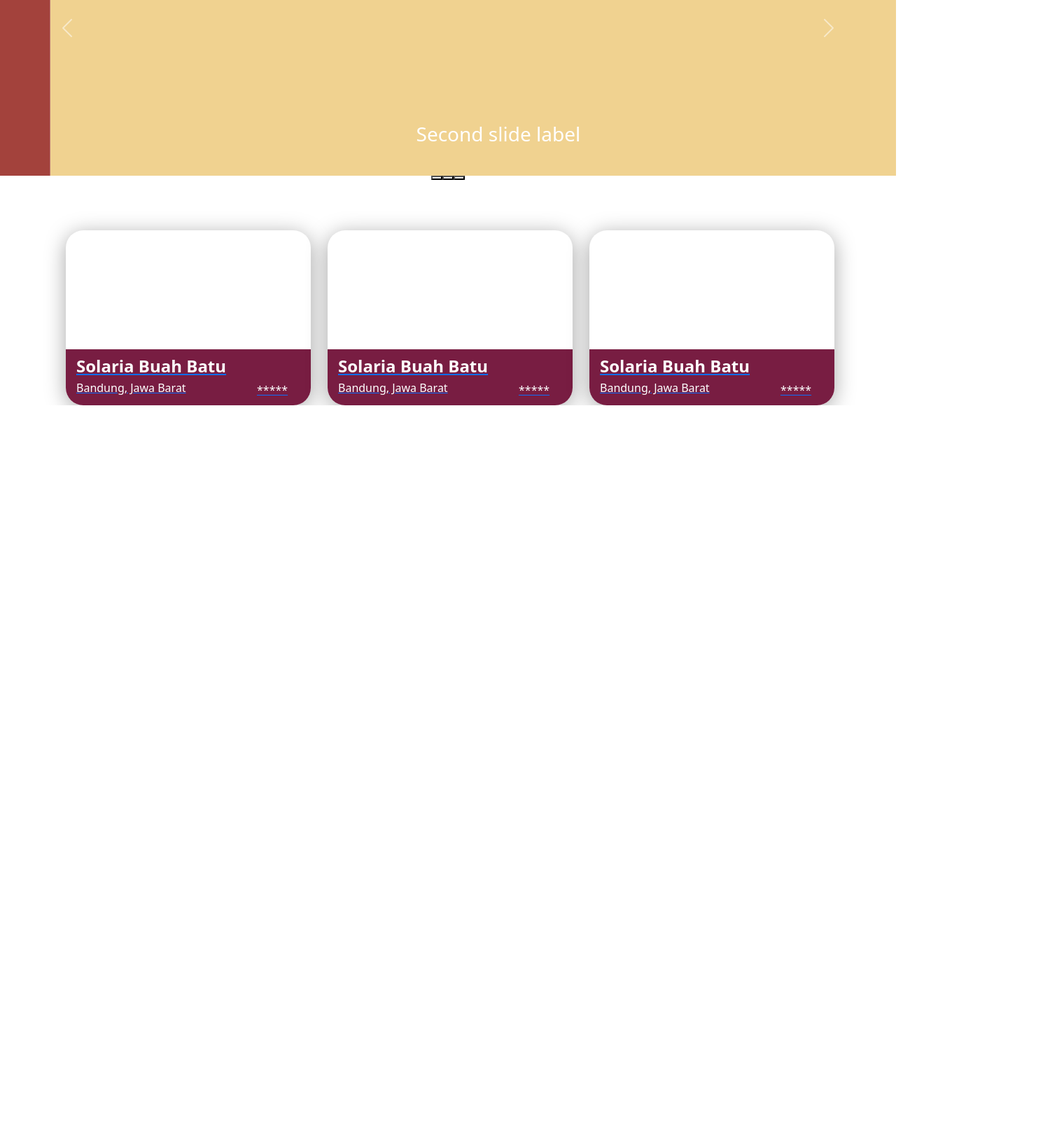
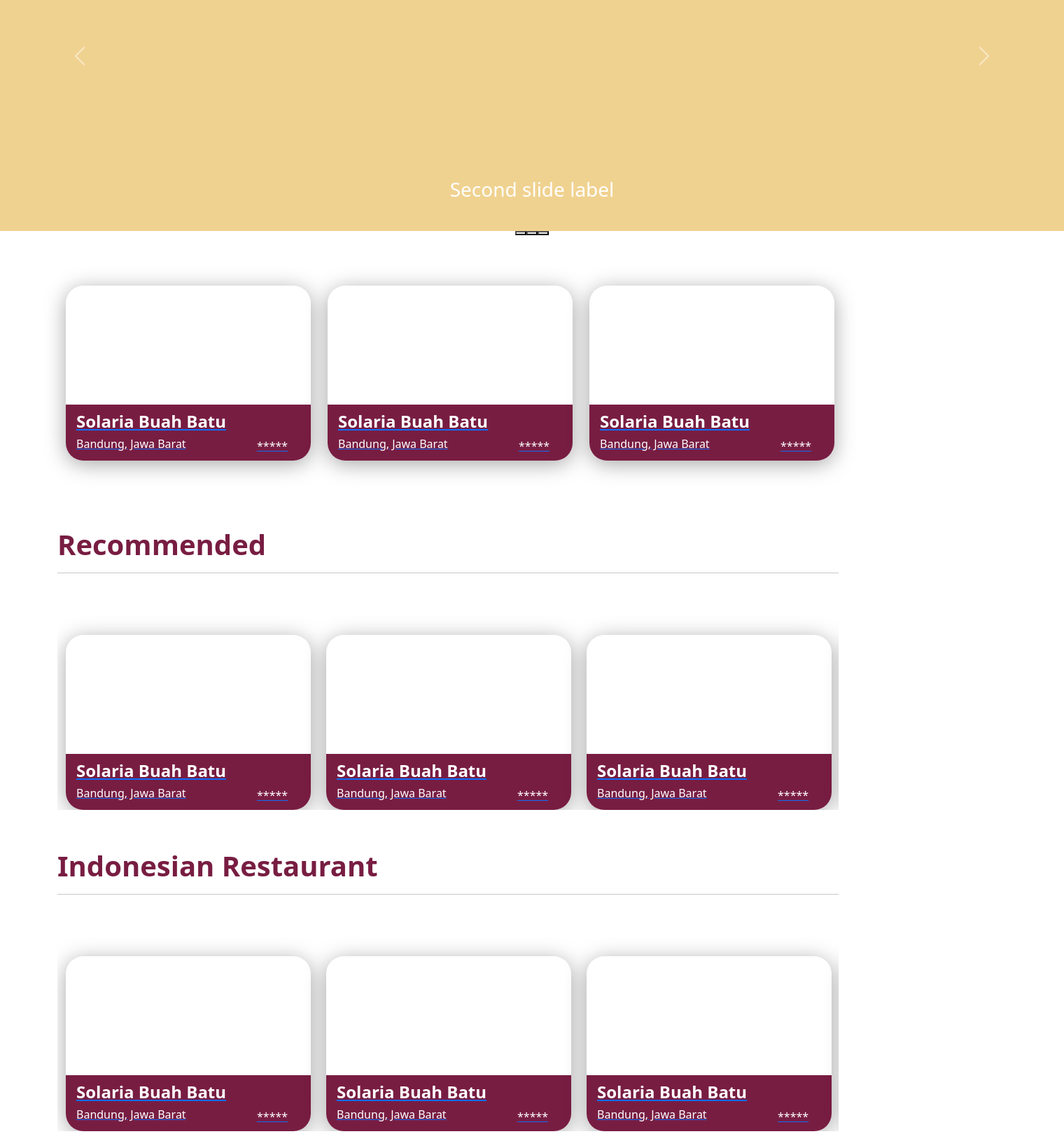
Before and after one commit to matthewfelixr/bro.di, a Next.js app: page /dashboard in a window 1280 px wide. Shown: the part 256-1896 px from the top of the page at 70% size, 1520 px wide, since content can reach past the window. Before the commit the page ends 835 px from the top, so only its background shows below. Built offline with nearby package versions, Linux system fonts and the light colour scheme.

Commit message:
carousel fix + carousel lainnya, azw

```diff
--- a/next.config.js
+++ b/next.config.js
@@ -1,6 +1,17 @@
 /** @type {import('next').NextConfig} */
+const webpack = require("webpack");
 const nextConfig = {
   reactStrictMode: true,
+  webpack: (config, { buildId, dev, isServer, defaultLoaders, webpack }) => {
+    config.plugins.push(
+     new webpack.ProvidePlugin({
+     $: "jquery",
+     jQuery: "jquery",
+     "window.jQuery": "jquery",
+  })
+  );
+  return config;
+},
 }
 
 module.exports = nextConfig
--- a/package.json
+++ b/package.json
@@ -10,10 +10,12 @@
   },
   "dependencies": {
     "bootstrap": "^5.1.3",
+    "jquery": "^3.6.0",
     "next": "12.1.0",
     "react": "17.0.2",
     "react-bootstrap": "^2.3.0",
     "react-dom": "17.0.2",
+    "react-owl-carousel": "^2.3.3",
     "react-router": "^6.2.2",
     "react-router-dom": "^6.2.2"
   },
--- a/pages/_app.js
+++ b/pages/_app.js
@@ -4,8 +4,10 @@
 import '../styles/globals.css'
 
 function MyApp({ Component, pageProps }) {
+
   return (
     <>
+
     <Head>
     // Responsive meta tag
     <meta name="viewport" content="width=device-width, initial-scale=1" />
--- a/pages/components/Layout/HeaderCarousel.js
+++ b/pages/components/Layout/HeaderCarousel.js
@@ -9,11 +9,13 @@
 const HeaderCarousel = () => {
   return (
     <>
+      <div className={style.header_carousel_container}>
       <Carousel>
         <Carousel.Item>
           <Image
             className={style.header_carousel}
             src={Carouselpic1}
+            width={1520}
             alt="First slide"
           />
           <Carousel.Caption>
@@ -25,6 +27,7 @@
           <Image
             className={style.header_carousel}
             src={Carouselpic2}
+            width={1520}
             alt="Second slide"
           />
 
@@ -37,6 +40,7 @@
           <Image
             className={style.header_carousel}
             src={Carouselpic3}
+            width={1520}
             alt="Third slide"
           />
 
@@ -45,6 +49,7 @@
           </Carousel.Caption>
         </Carousel.Item>
       </Carousel>
+      </div>
     </>
   )
 }
--- /dev/null
+++ b/pages/components/Layout/Reccomended.js
@@ -0,0 +1,40 @@
+import React from 'react'
+import dynamic from "next/dynamic";
+import style from './layout.module.css'
+import "owl.carousel/dist/assets/owl.carousel.css";
+import "owl.carousel/dist/assets/owl.theme.default.css";
+import RestoCard from './RestoCard';
+
+const Reccomended = () => {
+    const OwlCarousel = dynamic(() => import("react-owl-carousel"), {
+        ssr: false,
+      });
+  return (
+    <>
+    <div className={'container mt-5 pt-5'}>
+    <h1 className={style.owl_title}>Recommended</h1>
+    <hr></hr>
+    <OwlCarousel>
+    <div className={style.item}><RestoCard/></div>
+    <div className={style.item}><RestoCard/></div>
+    <div className={style.item}><RestoCard/></div>
+    <div className={style.item}><RestoCard/></div>
+    <div className={style.item}><RestoCard/></div>
+    </OwlCarousel>
+    </div>
+    <div className={'container mt-3 pt-3'}>
+    <h1 className={style.owl_title}>Indonesian Restaurant</h1>
+    <hr></hr>
+    <OwlCarousel>
+    <div className={style.item}><RestoCard/></div>
+    <div className={style.item}><RestoCard/></div>
+    <div className={style.item}><RestoCard/></div>
+    <div className={style.item}><RestoCard/></div>
+    <div className={style.item}><RestoCard/></div>
+    </OwlCarousel>
+    </div>
+    </>
+  )
+}
+
+export default Reccomended
--- a/pages/components/Layout/layout.module.css
+++ b/pages/components/Layout/layout.module.css
@@ -304,10 +304,16 @@
     margin-top: 80%;
 }
 /* Header Carrosel*/
-.header_carousel {
-    margin-left : auto;
+.header_carousel_container{
+    width: 1520px !important;
+    margin-left: auto;
     margin-right: auto;
-    width: 1440px;
+}
+.carousel-indicators{
+    visibility: hidden;
+}
+.carousel-item{
+    width: 100%;
 }
 
 .mitra_title{
@@ -342,3 +348,19 @@
 .item4 {
 grid-column : 3/5 ;
 }
+
+/* owl */
+.owl_title{
+    font-weight: 700 !important;
+    color: #781D42;
+    margin-left: 0;
+    margin-right: 0;
+    font-size: 40px;
+}
+.owl_container{
+    width :1520px !important;
+}
+.item {
+    gap: 0px;
+    /* font-family: Arial, Helvetica, sans-serif; */
+   }
--- a/pages/dashboard.js
+++ b/pages/dashboard.js
@@ -1,8 +1,15 @@
 import React from 'react'
+import { Nav } from 'react-bootstrap'
+import HeaderCarousel from './components/Layout/HeaderCarousel'
 import Navigation from './components/Layout/Navigation'
 import RestoCard from './components/Layout/RestoCard'
-import HeaderCarousel from './components/Layout/HeaderCarousel'
+import dynamic from "next/dynamic";
+import Reccomended from './components/Layout/Reccomended'
+
 const Dashboard = () => {
+  const OwlCarousel = dynamic(() => import("react-owl-carousel"), {
+    ssr: false,
+  });
   return (
     <>
     <Navigation/>
@@ -11,10 +18,12 @@
     <br></br>
     <br></br>
     <div className='container d-flex'>
-    <RestoCard/>
-    <RestoCard/>
-    <RestoCard/>
+      <RestoCard/>
+      <RestoCard/>
+      <RestoCard/>
     </div>
+    <Reccomended/>
+
     </>
   )
 }
--- a/pages/index.js
+++ b/pages/index.js
@@ -3,6 +3,7 @@
 import AboutUs from './components/Layout/AboutUs'
 import HeroSection from './components/Layout/HeroSection'
 import MitraKami from './components/Layout/MitraKami'
+import 'bootstrap/dist/css/bootstrap.min.css';
 
 
 const index = () => {
```
Also changed, not shown: pages/carousel.css (added, +7 -0 lines), pages/slider.js (added, +12 -0 lines), 1 other file (tests, documents, lock files or other folders).
